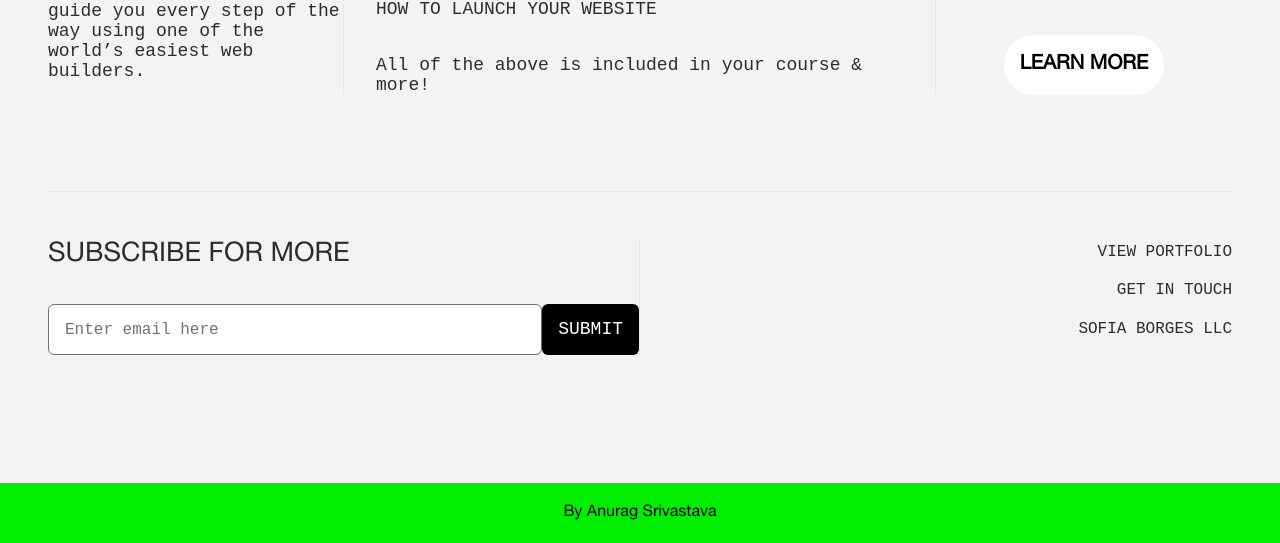
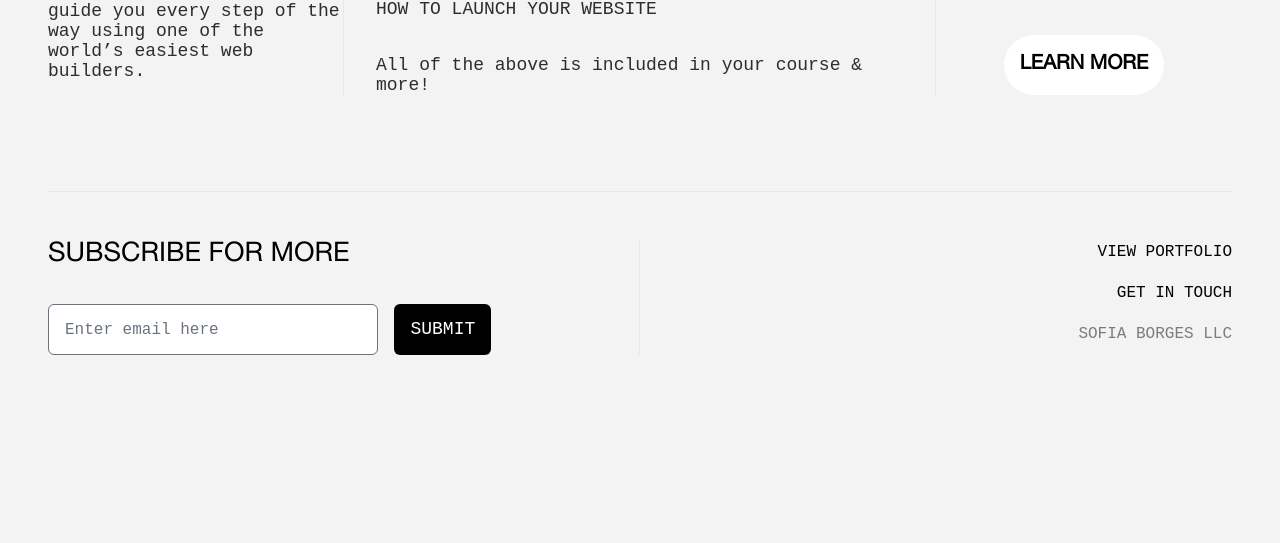
Before and after one commit to anuragsr/sofia-b, a PHP site: page / in a window 1280 px wide. Shown: the part 1307-1850 px from the top of the page. After the commit the page ends 1662 px from the top, so only its background shows below. Run offline with PHP 8.4, Linux system fonts and the light colour scheme; some libraries are stand-ins or nearby versions.

Commit message:
HOME, footer complete

```diff
--- a/css/output.css
+++ b/css/output.css
@@ -1051,6 +1051,10 @@ select {
   margin-left: 0.5rem;
 }
 
+.mr-4 {
+  margin-right: 1rem;
+}
+
 .mt-0 {
   margin-top: 0px;
 }
@@ -1073,10 +1077,6 @@ select {
 
 .mt-8 {
   margin-top: 2rem;
-}
-
-.mr-12 {
-  margin-right: 3rem;
 }
 
 .box-border {
@@ -1206,8 +1206,16 @@ select {
   width: 1.25rem;
 }
 
+.w-\[3\/4\] {
+  width: 3/4;
+}
+
 .w-full {
   width: 100%;
+}
+
+.w-\[75\%\] {
+  width: 75%;
 }
 
 .max-w-4xl {
@@ -1762,6 +1770,10 @@ select {
   justify-items: stretch;
 }
 
+.gap-2 {
+  gap: 0.5rem;
+}
+
 .gap-6 {
   gap: 1.5rem;
 }
@@ -2420,16 +2432,16 @@ select {
   padding-bottom: 3rem;
 }
 
+.py-3 {
+  padding-top: 0.75rem;
+  padding-bottom: 0.75rem;
+}
+
 .py-8 {
   padding-top: 2rem;
   padding-bottom: 2rem;
 }
 
-.py-3 {
-  padding-top: 0.75rem;
-  padding-bottom: 0.75rem;
-}
-
 .text-left {
   text-align: left;
 }
@@ -2594,6 +2606,11 @@ select {
 
 .text-\[\#336699\]\/\[\.35\] {
   color: rgb(51 102 153 / .35);
+}
+
+.text-\[\#7C7C7C\] {
+  --tw-text-opacity: 1;
+  color: rgb(124 124 124 / var(--tw-text-opacity));
 }
 
 .text-black {
--- a/css/style-home.css
+++ b/css/style-home.css
@@ -2,16 +2,6 @@
   font-family: "Helvetica Neue LT Pro";
   src: url("../fonts/HelveticaNeueLTProRoman.otf") format("opentype");
 }
-footer {
-  width: 100%;
-}
-
-footer {
-  display: flex;
-  justify-content: center;
-  align-items: center;
-}
-
 body {
   font-family: "Helvetica Neue LT Pro";
   background: #F3F3F3;
@@ -35,6 +25,13 @@ input:focus {
 
 section {
   height: 100vh;
+}
+
+.subtitle {
+  font-size: 27px;
+  font-weight: 400;
+  line-height: 32px;
+  letter-spacing: 0em;
 }
 
 nav {
@@ -90,6 +87,7 @@ nav a {
 }
 #home section#section1 {
   height: unset;
+  padding-bottom: 0;
 }
 #home section#section1 .carousel {
   background: #303030;
@@ -119,12 +117,6 @@ nav a {
 #home section#section1 .content {
   color: #302C2C;
 }
-#home section#section1 .content .subtitle {
-  font-size: 27px;
-  font-weight: 400;
-  line-height: 32px;
-  letter-spacing: 0em;
-}
 #home section#section1 .content p {
   font-family: "Courier New";
   font-size: 18px;
@@ -132,17 +124,17 @@ nav a {
   line-height: 20px;
   letter-spacing: 0em;
 }
-#home section#section1 .content ul, #home section#section1 .content form {
+#home section#section1 .content ul {
   font-family: "Courier New";
   font-size: 18px;
 }
-#home section#section1 .content .links a {
+
+footer form {
+  font-family: "Courier New";
+  font-size: 18px;
+}
+footer .links a {
   font-family: "Courier New";
 }
 
-footer {
-  height: 60px;
-  background: #0e0;
-}
-
 /*# sourceMappingURL=style-home.css.map */
--- a/index.php
+++ b/index.php
@@ -182,33 +182,6 @@
             </div>
           </div>
         </div>
-        <div class="content container mx-auto p-12">
-          <hr class="mb-12">
-          <div class="flex flex-row h-full w-full items-stretch justify-center text-left">
-            <div class="border border-y-0 border-l-0 basis-1/2">
-              <h4 class="subtitle">
-                SUBSCRIBE FOR MORE
-              </h4>
-              <form action="#" class="mt-8 w-full mt-8 w-[3/4] flex flex-row items-stretch justify-start">
-                <input type="email" placeholder="Enter email here" class="grow mr-4 form-input px-4 py-3 rounded-md">
-                <button type="submit" class="px-4 py-3 rounded-md text-white bg-black hover:bg-gray-600">
-                  SUBMIT
-                </button>
-              </form>
-            </div>
-            <div class="links basis-1/2 grid grid-cols-1 gap-2 text-right">
-              <div>
-                <a href="#">VIEW PORTFOLIO</a>
-              </div>
-              <div>
-                <a href="#">GET IN TOUCH</a>
-              </div>
-              <div>
-                <a href="#" class="text-[#7C7C7C]">SOFIA BORGES LLC</a>
-              </div>
-            </div>
-          </div>
-        </div>
       </section>
     </main>
 
--- a/package.json
+++ b/package.json
@@ -5,9 +5,9 @@
   "main": "gruntfile.js",
   "scripts": {
     "test": "echo \"Error: no test specified\" && exit 1",
-    "start": "grunt",
-    "dev": "concurrently \"grunt\" \"npx tailwindcss -i ./css/input.css -o ./css/output.css --watch\"",
-    "tailwind": "npx tailwindcss -i ./css/input.css -o ./css/output.css --watch"
+    "grunt": "grunt",
+    "tailwind": "npx tailwindcss -i ./css/input.css -o ./css/output.css --watch",
+    "dev": "concurrently \"grunt\" \"npx tailwindcss -i ./css/input.css -o ./css/output.css --watch\""
   },
   "repository": {
     "type": "git",
--- a/partials/footer.php
+++ b/partials/footer.php
@@ -1,3 +1,29 @@
 <footer>
-  By&nbsp;<a href="http://envisagecyberart.in" target="_blank">Anurag Srivastava</a>
+  <div class="content container mx-auto p-12">
+    <hr class="mb-12">
+    <div class="flex flex-row h-full w-full items-stretch justify-center text-left">
+      <div class="border border-y-0 border-l-0 basis-1/2">
+        <h4 class="subtitle">
+          SUBSCRIBE FOR MORE
+        </h4>
+        <form action="#" class="mt-8 w-full mt-8 w-[75%] flex flex-row items-stretch justify-start">
+          <input type="email" placeholder="Enter email here" class="grow mr-4 form-input px-4 py-3 rounded-md">
+          <button type="submit" class="px-4 py-3 rounded-md text-white bg-black hover:bg-gray-600">
+            SUBMIT
+          </button>
+        </form>
+      </div>
+      <div class="links basis-1/2 grid grid-cols-1 gap-2 text-right">
+        <div>
+          <a href="#">VIEW PORTFOLIO</a>
+        </div>
+        <div>
+          <a href="#">GET IN TOUCH</a>
+        </div>
+        <div>
+          <a href="#" class="text-[#7C7C7C]">SOFIA BORGES LLC</a>
+        </div>
+      </div>
+    </div>
+  </div>
 </footer>
--- a/sass/common.sass
+++ b/sass/common.sass
@@ -20,3 +20,9 @@ input:focus
 
 section
   height: 100vh
+
+.subtitle
+  font-size: 27px
+  font-weight: 400
+  line-height: 32px
+  letter-spacing: 0em
--- a/sass/footer.sass
+++ b/sass/footer.sass
@@ -1,5 +1,6 @@
 footer
-  @extend %j-c
-  @extend %fw
-  height: 60px
-  background: #0e0
+  form
+    font-family: "Courier New"
+    font-size: 18px
+  .links a
+    font-family: "Courier New"
--- a/sass/home.sass
+++ b/sass/home.sass
@@ -40,6 +40,7 @@
               letter-spacing: 1px
     &#section1
       height: unset
+      padding-bottom: 0
       .carousel
         background: #303030
         .ticker-wrapper
@@ -60,19 +61,12 @@
               padding-left: 5px
       .content
         color: #302C2C
-        .subtitle
-          font-size: 27px
-          font-weight: 400
-          line-height: 32px
-          letter-spacing: 0em
         p
           font-family: "Courier New"
           font-size: 18px
           font-weight: 400
           line-height: 20px
           letter-spacing: 0em
-        ul, form
+        ul
           font-family: "Courier New"
           font-size: 18px
-        .links a
-          font-family: "Courier New"
```
Also changed, not shown: 1 other file.
